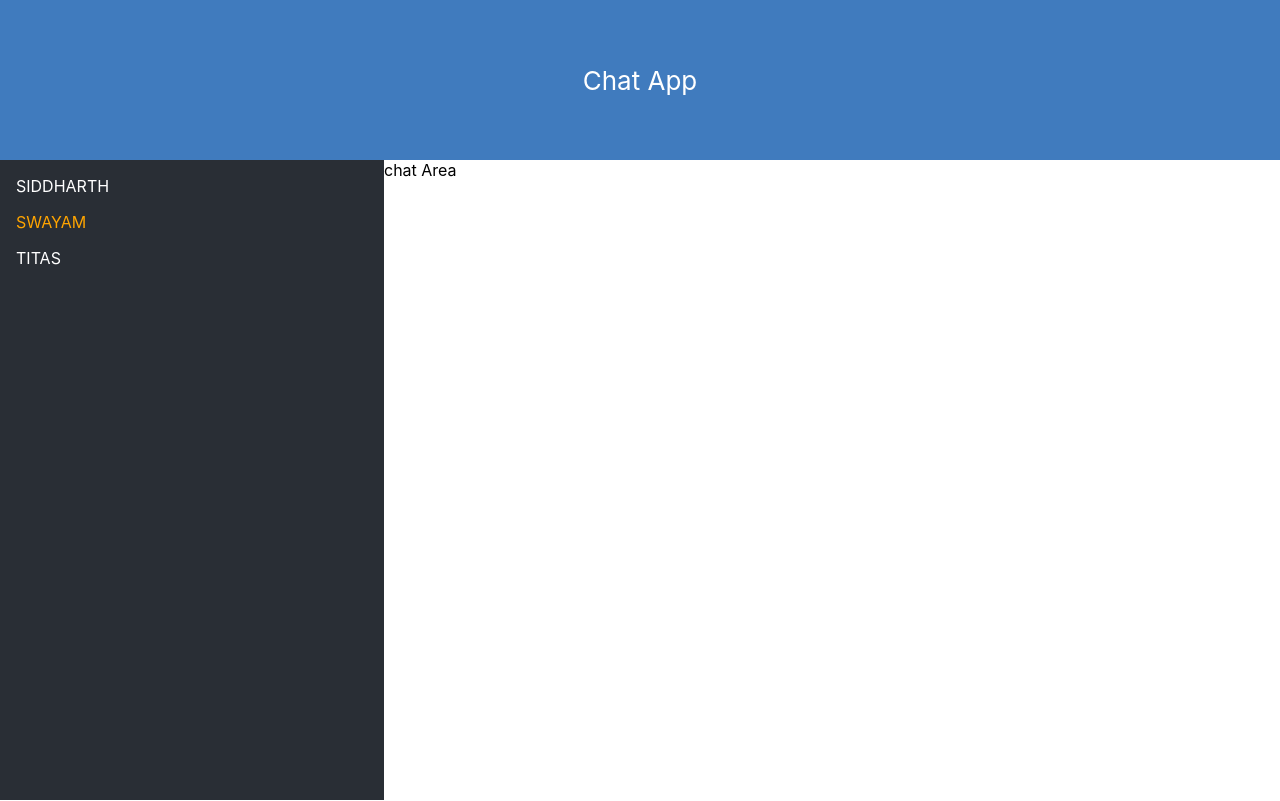
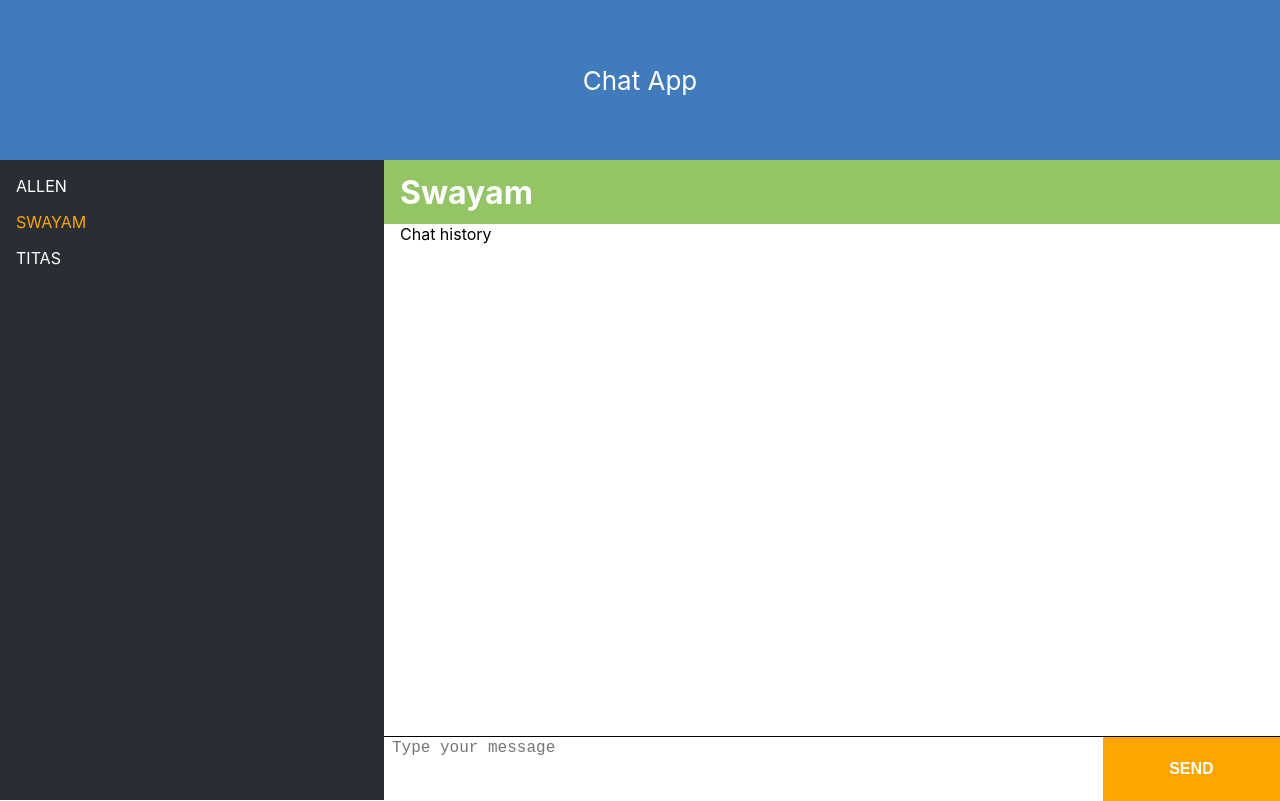
Before and after one commit to siddharth-lakhara/chat-app-frontend, a React (Create React App) app: page / in a window 1280 px wide. Built offline with nearby package versions, Linux system fonts and the light colour scheme; no server answers.

Commit message:
user can type message

```diff
--- /dev/null
+++ b/src/components/chatArea/ChatArea.css
@@ -0,0 +1,57 @@
+.chat-chatArea {
+  width: 70vw;
+  text-align: left;
+}
+
+.chat-userName {
+  background: #93C565;
+  color: white;
+  padding-left: 1rem;
+  height: 10%;
+  display: flex;
+  align-items: center;
+  font-weight: bold;
+  font-size: 2rem;
+}
+
+.chat-history {
+  padding-left: 1rem;
+  height: 80%;
+}
+
+.chat-textContainer {
+  display: flex;
+  height: 10%;
+  width: 100%;
+  border-top: 1px solid black;
+}
+
+.chat-textContainer > *:focus {
+  outline: none;
+}
+
+.chat-typingArea {
+  padding-left: 0.5rem;
+  background: white;
+  width: 80%;
+  resize: none;
+  border: none;
+  font-size: 1rem;
+}
+
+.chat-sendMsg {
+  width: 20%;
+  background: orange;
+  color: white;
+  font-weight: bold;
+  border: none;
+  cursor: pointer;
+  font-size: 1rem;
+}
+
+@media (min-width: 600px) {
+  .chat-typingArea {
+    text-overflow: inherit;
+
+  }
+}
--- a/src/components/chatArea/ChatArea.jsx
+++ b/src/components/chatArea/ChatArea.jsx
@@ -1,11 +1,50 @@
-import React, { Component } from 'react'
+import React from 'react'
+import PropType from 'prop-types';
+import { connect } from 'react-redux'
+import { sendMsg, updateText} from '../../redux/actions';
+import './ChatArea.css';
 
-export default class ChatArea extends Component {
-  render() {
-    return (
-      <div className="chat-chatArea">
-        chat Area
+const ChatArea = ({ selectedUser, textValue, updateText, sendMsg }) => {
+  const userNameArray = selectedUser.toLowerCase().split('');
+  const displayName = userNameArray[0].toUpperCase() + userNameArray.splice(1).join('');
+  return (
+    <div className="chat-chatArea">
+      <div className="chat-userName">{displayName}</div>
+      <div className="chat-history">Chat history</div>
+      <div className="chat-textContainer">
+        <textarea
+          className="chat-typingArea"
+          placeholder="Type your message"
+          value={textValue}
+          onChange={updateText}
+        />
+        <button className="chat-sendMsg" onClick={() => {sendMsg();}}>SEND</button>
       </div>
-    )
-  }
+    </div>
+  )
 }
+
+ChatArea.propType = {
+  selectedUser: PropType.string.isRequired,
+  textValue: PropType.string.isRequired,
+  updateText: PropType.func.isRequired,
+  sendMsg: PropType.func.isRequired,
+}
+
+const mapStateToProps = ({users}) => ({
+  currentUser: users.currentUser,
+  selectedUser: users.selectedUser,
+  history: users.history[users.usersList.selectedUser],
+});
+
+const updateHistory = () => {};
+
+const mapDispatchToProps = (dispatch) => ({
+  sendMsg: (value, to, updateText) => {
+    // dispatch(updateHistory(from, to, updateText));
+    // dispatch(sendMsg(value));
+  },
+  updateText: (e) => dispatch(updateText(e)),
+});
+
+export default connect(mapStateToProps, mapDispatchToProps)(ChatArea);
--- /dev/null
+++ b/src/redux/actions/history.js
@@ -0,0 +1,13 @@
+import types from "../types";
+
+export const sendMsg = () => ({
+  type: types.SEND_MSG,
+});
+
+export const updateText = (e) => {
+  const {value} = e.target;
+  return {
+  type: types.TEXT_UPDATE,
+  payload: value,
+  };
+};
--- a/src/redux/actions/index.js
+++ b/src/redux/actions/index.js
@@ -1,9 +1,12 @@
 import { socketOpen, socketClose } from './sockets';
 import { usersList, changeSelectedUser } from './usersList';
+import { sendMsg, updateText} from './history';
 
 export {
   socketOpen,
   socketClose,
   usersList,
   changeSelectedUser,
+  sendMsg,
+  updateText,
 };
--- a/src/redux/reducers/index.js
+++ b/src/redux/reducers/index.js
@@ -1,10 +1,10 @@
 import { combineReducers } from 'redux';
 import socketOpen  from './socketsReducer';
-import { usersListReducer} from './usersListReducer';
+import { usersReducer} from './usersReducer';
 
 const rootReducer = combineReducers({
   sockets: socketOpen,
-  users: usersListReducer,
+  users: usersReducer,
 })
 
 export default rootReducer;
--- a/src/redux/reducers/usersListReducer.js
+++ /dev/null
@@ -1,18 +0,0 @@
-import types from '../types';
-
-export const usersListReducer = (state = {
-  usersList: ['siddharth', 'swayam', 'titas'],
-  currentUser: '',
-  selectedUser: 'swayam',
-}, {type, payload}) => {
-  switch (type) {
-    case types.USERS_UPDATE:
-      return {...state, usersList: payload};
-    case types.USER_CHANGE:
-      return {...state, selectedUser: payload};
-    default:
-      return state;
-  }
-};
-
-export default usersListReducer;
--- /dev/null
+++ b/src/redux/reducers/usersReducer.js
@@ -0,0 +1,38 @@
+import types from '../types';
+
+export const usersReducer = (state = {
+  usersList: ['allen', 'swayam', 'titas'],
+  currentUser: 'siddharth',
+  selectedUser: 'swayam',
+  history: {
+    swayam: {
+      messages: [{from: 'swayam', to: 'siddharth', msg: 'Hi'}],
+      currentText: '',
+    },
+  },
+}, {type, payload}) => {
+  switch (type) {
+    case types.USERS_UPDATE:
+      return {...state, usersList: payload};
+    case types.USER_CHANGE:
+      return {...state, selectedUser: payload};
+    case types.TEXT_UPDATE:
+      console.log('value', payload);
+      return {
+        ...state,
+        history: {
+          ...state.history,
+          [state.selectedUser]: {
+            ...state.history[state.selectedUser],
+            currentText: payload,
+          }
+        }
+      };
+    case types.SEND_MSG:
+      return {...state}
+    default:
+      return state;
+  }
+};
+
+export default usersReducer;
--- a/src/redux/types/index.js
+++ b/src/redux/types/index.js
@@ -4,4 +4,6 @@ export default {
   SOCKET_CLOSE: 'SOCKET_CLOSE',
   USERS_UPDATE: 'USERS_UPDATE',
   USER_CHANGE: 'USER_CHANGE',
+  TEXT_UPDATE: 'TEXT_UPDATE',
+  SEND_MSG: 'SEND_MSG',
 };
```
